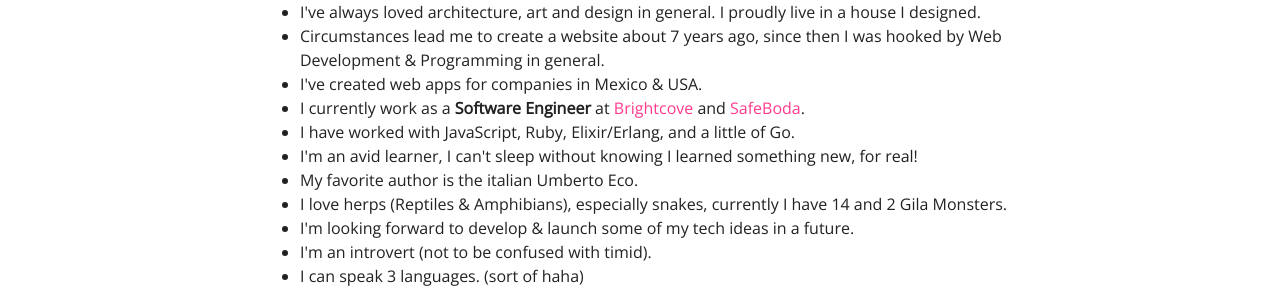
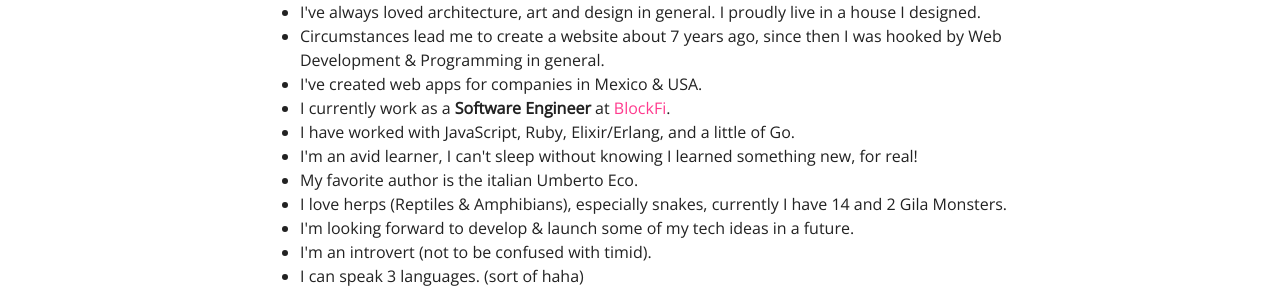
Before and after one commit to pggalaviz/pggalaviz, a Jekyll site: the page built from about/index.html, in a window 1280 px wide and 1386 px high. Shown: the part 679-970 px from the top of the window. Built offline with Jekyll 4.4.1, drawn with Linux system fonts in a browser that asks for light colours.

Commit message:
update about

```diff
--- a/about/index.html
+++ b/about/index.html
@@ -26,8 +26,7 @@ title: About Me
       Development &amp; Programming in general.</li>
     <li>I've created web apps for companies in Mexico &amp; USA.</li>
     <li>I currently work as a <b>Software Engineer</b> at <a
-        href="https://brightcove.com" target="_blank">Brightcove</a> and
-        <a href="https://safeboda.com" target="_blank">SafeBoda</a>.
+        href="https://blockfi.com" target="_blank">BlockFi</a>.
     </li>
     <li>I have worked with JavaScript, Ruby, Elixir/Erlang, and a little of Go.</li>
     <li>I'm an avid learner, I can't sleep without knowing I learned something new, for real!</li>
```
